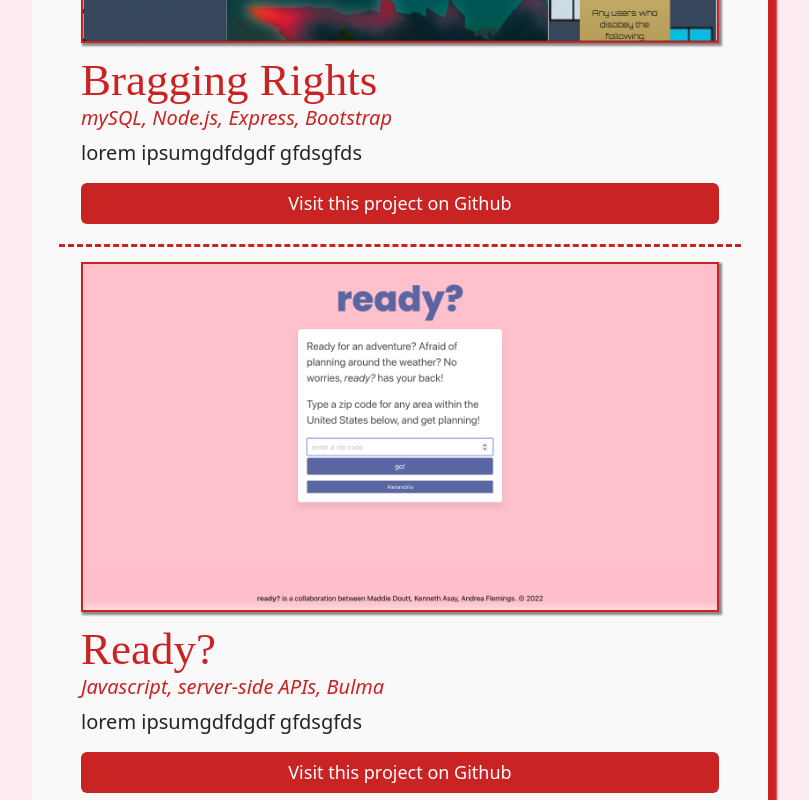
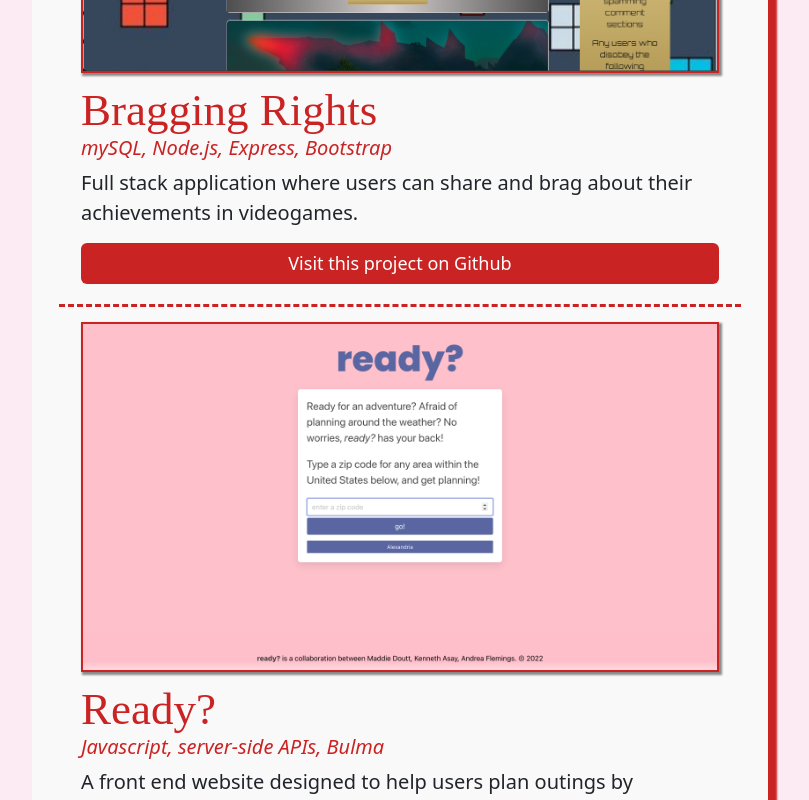
Before and after one commit to cultstatue/portfolio-2.0, a React (Create React App) app: page / in a window 1280 px wide. Shown: the part 1260-2060 px from the top of the page, without its empty margins (240-1049 px from the left). Built offline with nearby package versions, Linux system fonts and the light colour scheme; a web font is replaced by a local one.

Commit message:
added descriptions for projects

```diff
--- a/src/pages/Work/index.js
+++ b/src/pages/Work/index.js
@@ -15,7 +15,7 @@ function Work() {
             name: "Petyard",
             img: "petyard.png",
             subtitle: "MERN stack, React-Bootstrap",
-            desc: "lorem ipsumgdfdgdf gfdsgfds ",
+            desc: "Social media application where users can share their pets and interact with other users.",
             github: "https://github.com/cultstatue/petyard"
 
         },
@@ -23,7 +23,7 @@ function Work() {
             name: "Bragging Rights",
             img: "bragging-rights.png",
             subtitle: "mySQL, Node.js, Express, Bootstrap",
-            desc: "lorem ipsumgdfdgdf gfdsgfds ",
+            desc: "Full stack application where users can share and brag about their achievements in videogames.",
             github: "https://github.com/cultstatue/bragging-rights"
 
         },
@@ -31,7 +31,7 @@ function Work() {
             name: "Ready?",
             img: "ready.png",
             subtitle: "Javascript, server-side APIs, Bulma",
-            desc: "lorem ipsumgdfdgdf gfdsgfds ",
+            desc: "A front end website designed to help users plan outings by providing both Ticket Master events and a weather forecast for a specefied USA zip code.",
             github: "https://github.com/cultstatue/ready-s"
 
         },
@@ -39,7 +39,7 @@ function Work() {
             name: "Tech Blog",
             img: "techblog.png",
             subtitle: "mySQL, Node.js, Express, Bootstrap",
-            desc: "lorem ipsumgdfdgdf gfdsgfds ",
+            desc: "A simple full stack blogging platform where users can sign up, make posts and comment on other user's posts.",
             github: "https://github.com/cultstatue/tech-blog"
 
         },
@@ -47,7 +47,7 @@ function Work() {
             name: "Book Search Engine",
             img: "booksearch.png",
             subtitle: "MERN stack, Bootstrap",
-            desc: "lorem ipsumgdfdgdf gfdsgfds ",
+            desc: "An application utilizing Google books search API, where users can sign up, search for books, and save books to their own lists to revisit.",
             github: "https://github.com/cultstatue/book-search-engine"
 
         },
@@ -55,7 +55,7 @@ function Work() {
             name: "README Generator",
             img: "readmegen.png",
             subtitle: "Node.js, Inquirer",
-            desc: "lorem ipsumgdfdgdf gfdsgfds ",
+            desc: "A Node.js command line application where users can generate custom READme.mds for their projects.",
             github: "https://github.com/cultstatue/ReadMe-Generator"
 
         }
```
